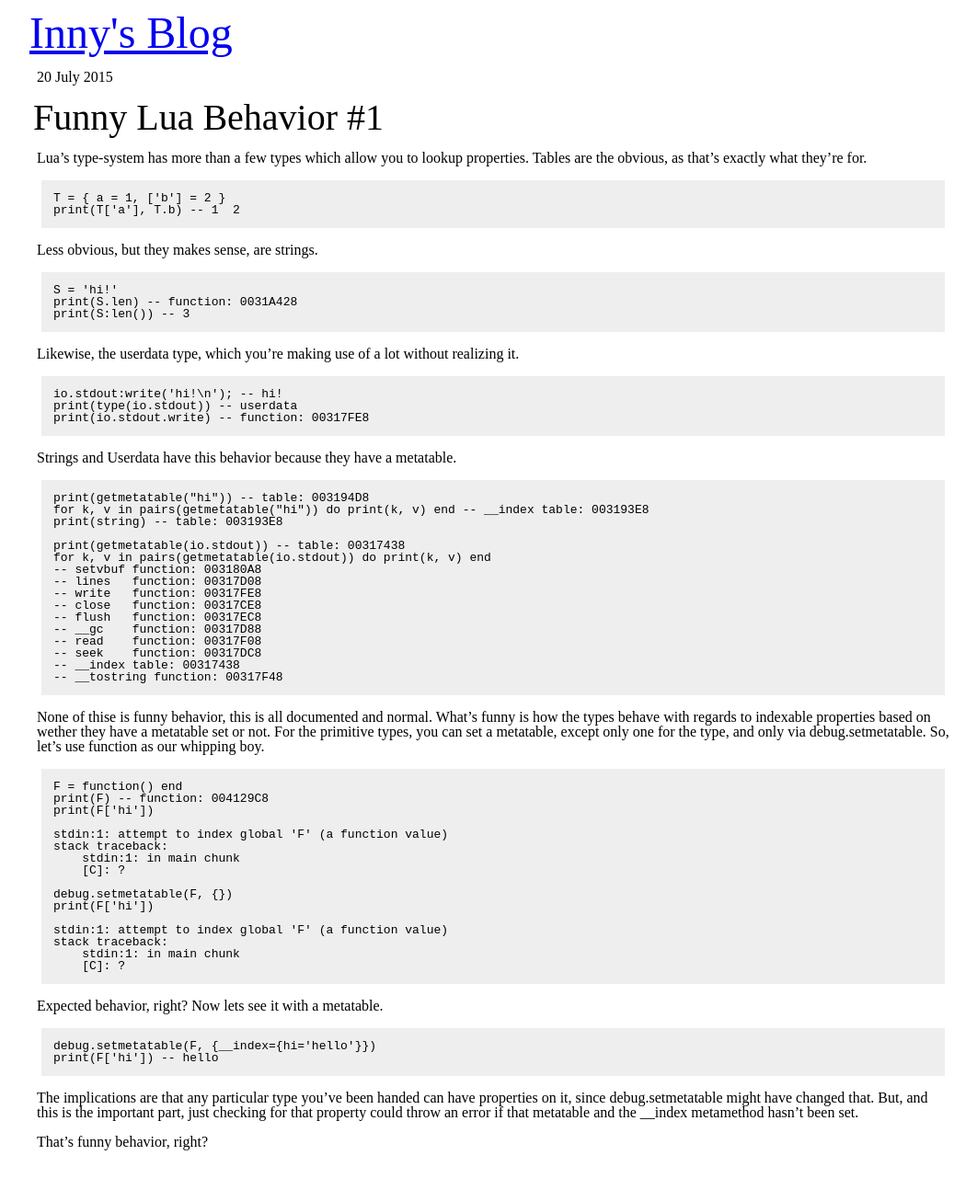
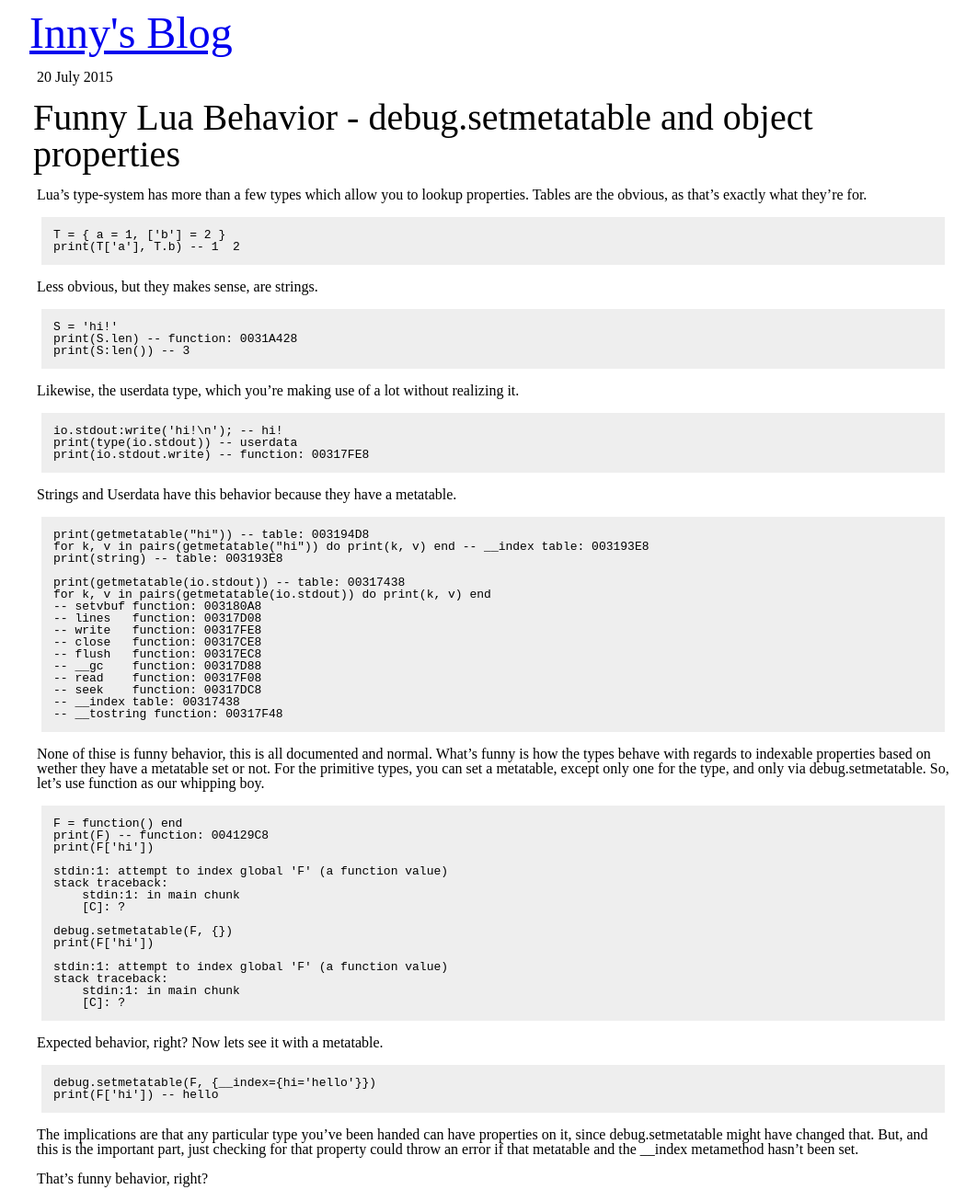
Before and after one commit to inmatarian/inmatarian.github.io, a Jekyll site: the page built from _posts/2015-07-20-funny_lua_behavior.md, in a window 1280 px wide. Shown: the whole page at 92% size, without its empty margins (104-1166 px from the left). Built offline with Jekyll 4.4.1, drawn with Linux system fonts in a browser that asks for light colours; Markdown is read by kramdown in place of the engine named in the settings; before the commit the page ends 1266 px from its top, so only the background shows below that.

Commit message:
stop being buzzfeed and write better titles

```diff
--- a/_posts/2015-07-20-funny_lua_behavior.md
+++ b/_posts/2015-07-20-funny_lua_behavior.md
@@ -1,10 +1,9 @@
 ---
 layout: post
-title: Funny Lua Behavior #1
+title: Funny Lua Behavior - debug.setmetatable and object properties
 ---
 
-Funny Lua Behavior #1
-=====================
+# Funny Lua Behavior - debug.setmetatable and object properties
 
 Lua's type-system has more than a few types which allow you to lookup properties. Tables are the obvious, as that's exactly what they're for.
 
```
